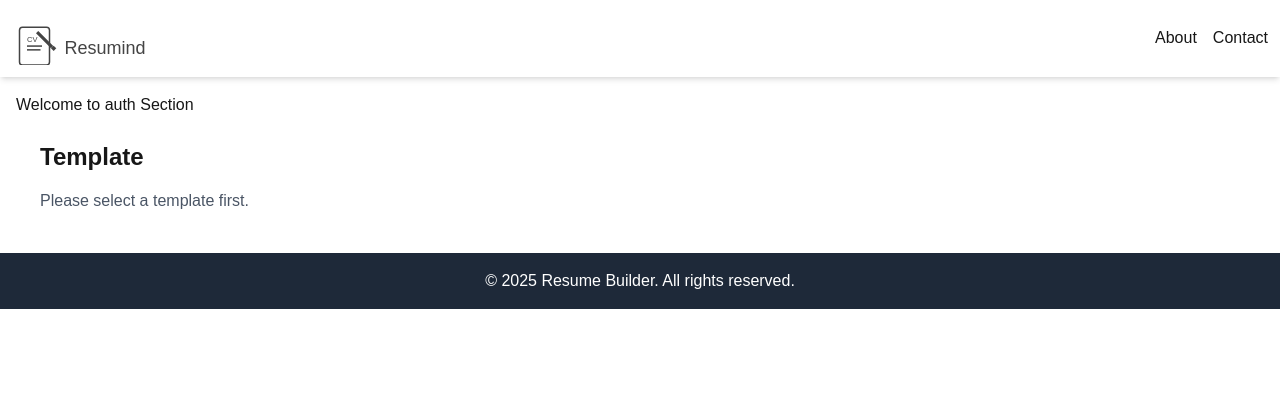
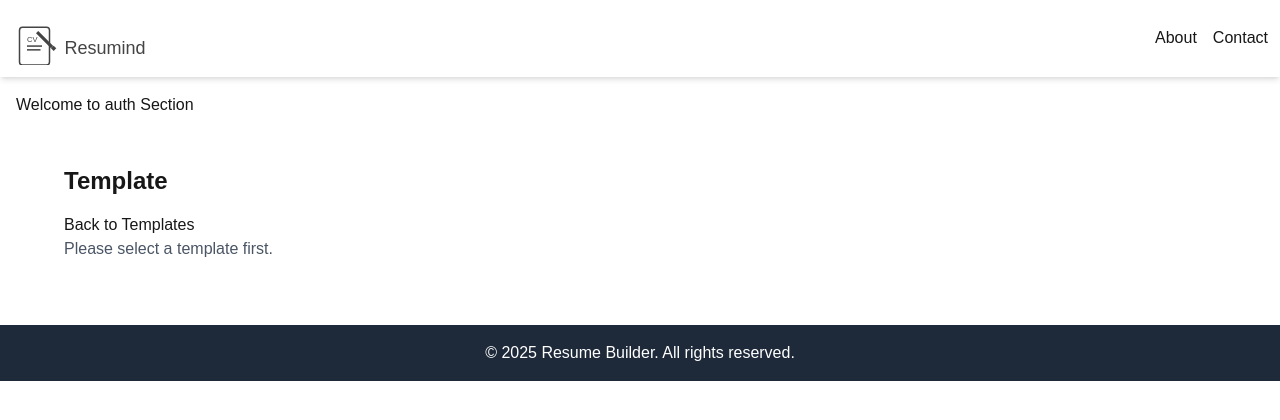
Before and after one commit to ashutoshsingh980756/Resume-Builder, a Next.js app: page /resumes/new in a window 1280 px wide. Shown: the top 420 px of the page. Built offline with nearby package versions, Linux system fonts and the light colour scheme.

Commit message:
fixed suspense error

```diff
--- a/app/(auth)/layout.tsx
+++ b/app/(auth)/layout.tsx
@@ -5,13 +5,15 @@ import "../../styles/globals.css";
 
 export default function AuthLayout({ children }: { children: ReactNode }) {
   return (
-    <>
+    <html lang="en">
+      <body>
         <Header />
         <main className="container mx-auto p-4">
           <h1>Welcome to auth Section</h1>
           {children}
         </main>
         <Footer />
-    </>
+      </body>
+    </html>
   );
 }
--- a/app/(auth)/resumes/new/page.tsx
+++ b/app/(auth)/resumes/new/page.tsx
@@ -1,28 +1,18 @@
 "use client";
 
-import { useSearchParams } from "next/navigation";
-import { templateRegistry } from "@/utils/templateRegistry";
-import { resumeMockData } from "@/app/data/resumeMockData";
-import { toCapitalized } from "@/utils/stringHelpers";
+import { Suspense } from "react";
+import PageWrapper from "./pageWrapper";
 
 export default function NewResume() {
-  const searchParams = useSearchParams();
-  const templateId = searchParams.get("template");
-
-  const Template = templateId
-    ? templateRegistry[templateId as keyof typeof templateRegistry]
-    : null;
+  function Loading() {
+    return <h1>Loading...</h1>;
+  }
 
   return (
     <div className="p-6">
-      <h1 className="text-2xl font-bold mb-4">
-        {toCapitalized(templateId ? templateId : "")} Template
-      </h1>
-      {Template ? (
-        <Template data={resumeMockData} />
-      ) : (
-        <p className="text-gray-600">Please select a template first.</p>
-      )}
+      <Suspense fallback={<Loading />}>
+        <PageWrapper />
+      </Suspense>
     </div>
   );
 }
--- /dev/null
+++ b/app/(auth)/resumes/new/pageWrapper.tsx
@@ -0,0 +1,32 @@
+"use client";
+
+import { useSearchParams } from "next/navigation";
+import { templateRegistry } from "@/utils/templateRegistry";
+import { resumeMockData } from "@/app/data/resumeMockData";
+import { toCapitalized } from "@/utils/stringHelpers";
+import Link from "next/link";
+
+export default function PageWrapper() {
+  const searchParams = useSearchParams();
+  const templateId = searchParams.get("template");
+
+  const Template = templateId
+    ? templateRegistry[templateId as keyof typeof templateRegistry]
+    : null;
+
+  return (
+    <div className="p-6">
+      <h1 className="text-2xl font-bold mb-4">
+        {toCapitalized(templateId ? templateId : "")} Template
+      </h1>
+      {Template ? (
+        <Template data={resumeMockData} />
+      ) : (
+        <div>
+          <Link href="/templates">Back to Templates</Link>
+          <p className="text-gray-600">Please select a template first.</p>
+        </div>
+      )}
+    </div>
+  );
+}
```
Lines whose indentation alone changed are shown as unchanged.
